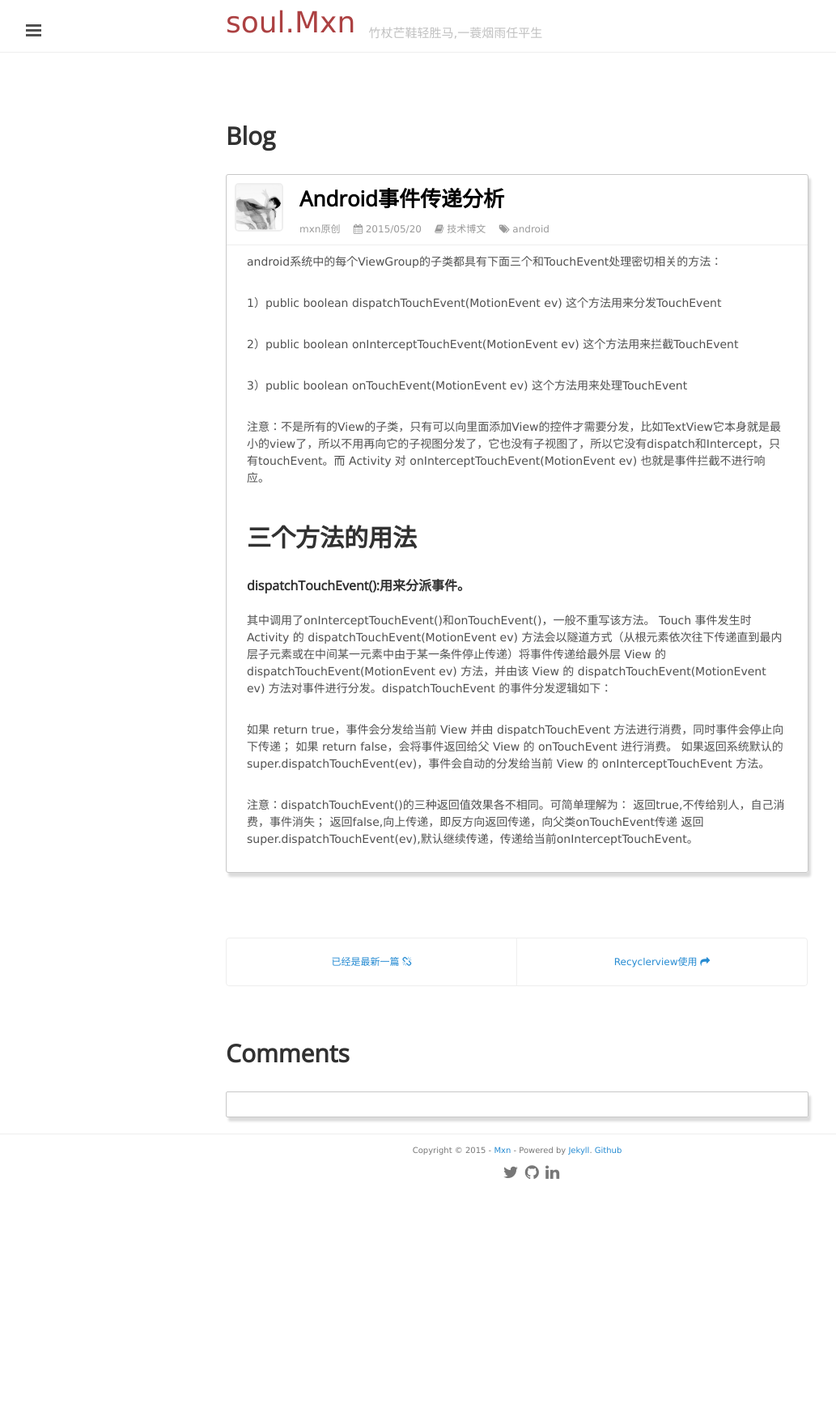
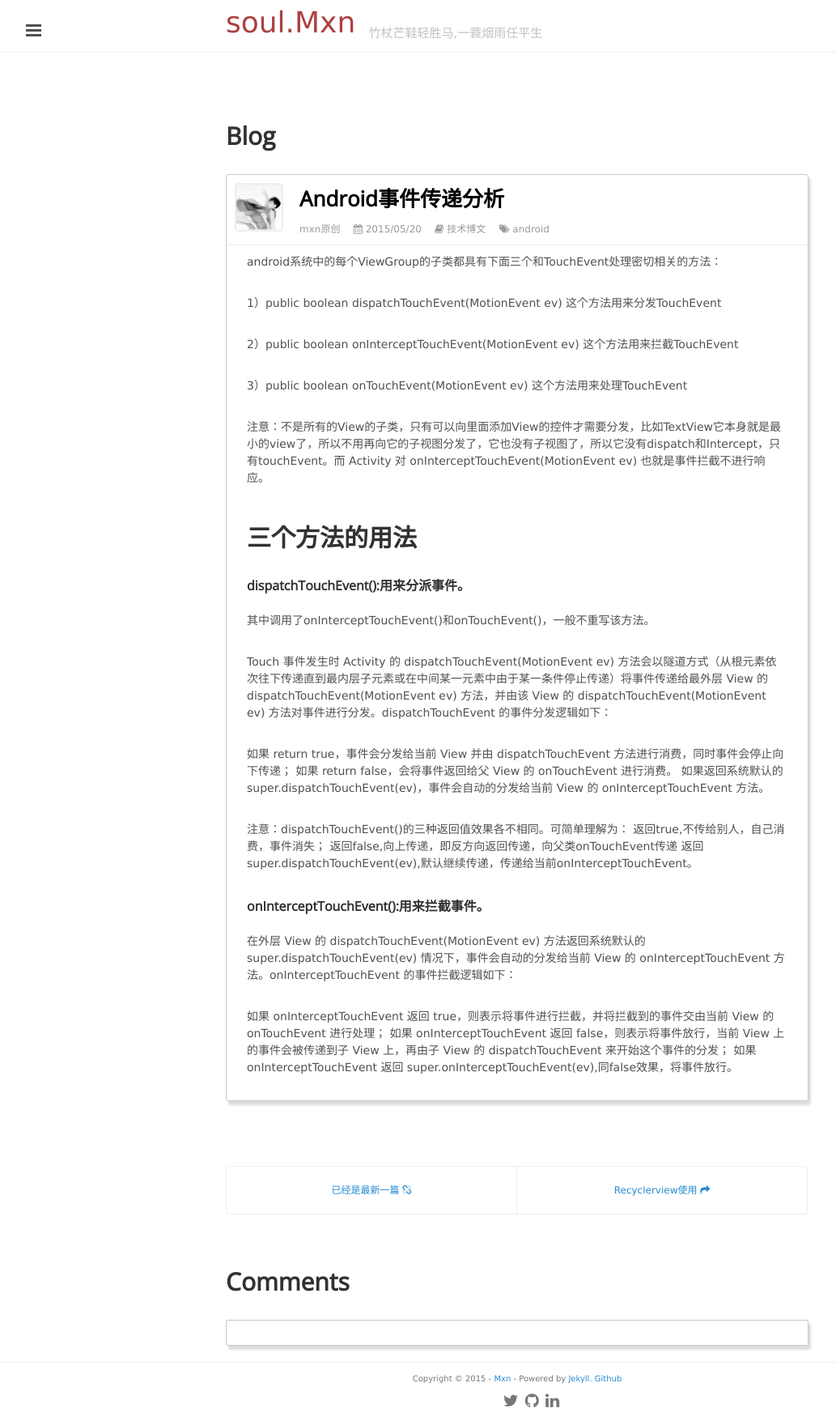
Before and after one commit to mxn21/mxn21.github.io, a Jekyll site: the page built from _posts/2015-5-20-android事件传递分析.md, in a window 1280 px wide. Shown: the whole page at 81% size, without its empty margins (1-1034 px from the left). Built offline with Jekyll 4.4.1, drawn with Linux system fonts in a browser that asks for light colours; Markdown is read by kramdown in place of the engine named in the settings; comment, search, counter and statistics services are not loaded; before the commit the page ends 1473 px from its top, so only the background shows below that.

Commit message:
Update 2015-5-20-android事件传递分析.md

```diff
--- a/_posts/2015-5-20-android事件传递分析.md
+++ b/_posts/2015-5-20-android事件传递分析.md
@@ -20,6 +20,7 @@
 ##三个方法的用法
 ####dispatchTouchEvent():用来分派事件。
 其中调用了onInterceptTouchEvent()和onTouchEvent()，一般不重写该方法。
+
 Touch 事件发生时 Activity 的 dispatchTouchEvent(MotionEvent ev) 方法会以隧道方式（从根元素依次往下传递直到最内层子元素或在中间某一元素中由于某一条件停止传递）将事件传递给最外层 View 的 dispatchTouchEvent(MotionEvent ev) 方法，并由该 View 的 dispatchTouchEvent(MotionEvent ev) 方法对事件进行分发。dispatchTouchEvent 的事件分发逻辑如下：
 
 如果 return true，事件会分发给当前 View 并由 dispatchTouchEvent 方法进行消费，同时事件会停止向下传递；
@@ -30,3 +31,11 @@
 返回true,不传给别人，自己消费，事件消失；
 返回false,向上传递，即反方向返回传递，向父类onTouchEvent传递
 返回super.dispatchTouchEvent(ev),默认继续传递，传递给当前onInterceptTouchEvent。
+
+####onInterceptTouchEvent():用来拦截事件。
+
+在外层 View 的 dispatchTouchEvent(MotionEvent ev) 方法返回系统默认的 super.dispatchTouchEvent(ev) 情况下，事件会自动的分发给当前 View 的 onInterceptTouchEvent 方法。onInterceptTouchEvent 的事件拦截逻辑如下：
+
+如果 onInterceptTouchEvent 返回 true，则表示将事件进行拦截，并将拦截到的事件交由当前 View 的 onTouchEvent 进行处理；
+如果 onInterceptTouchEvent 返回 false，则表示将事件放行，当前 View 上的事件会被传递到子 View 上，再由子 View 的 dispatchTouchEvent 来开始这个事件的分发；
+如果 onInterceptTouchEvent 返回 super.onInterceptTouchEvent(ev),同false效果，将事件放行。
```
